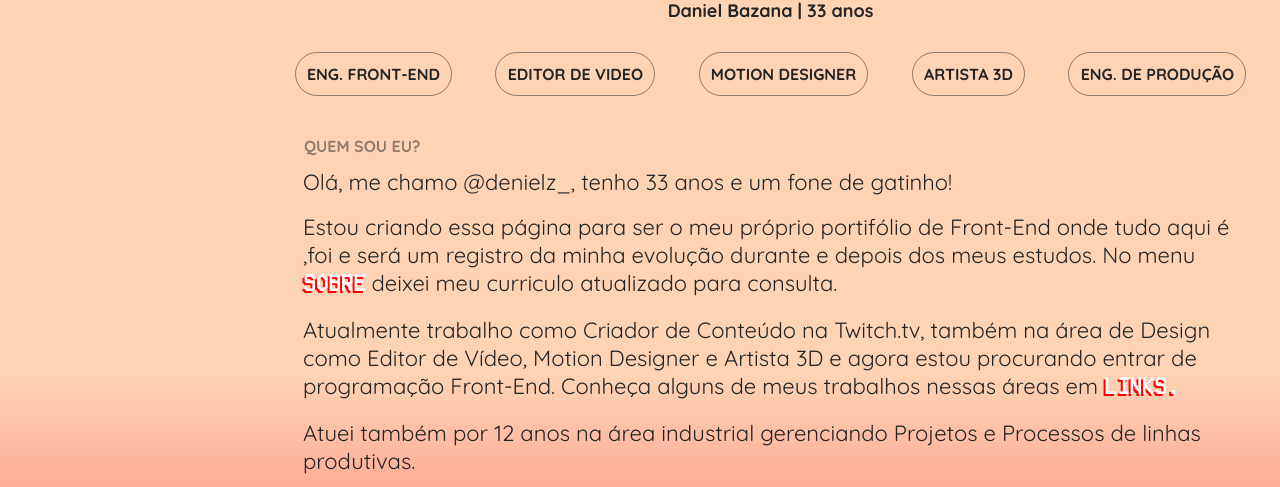
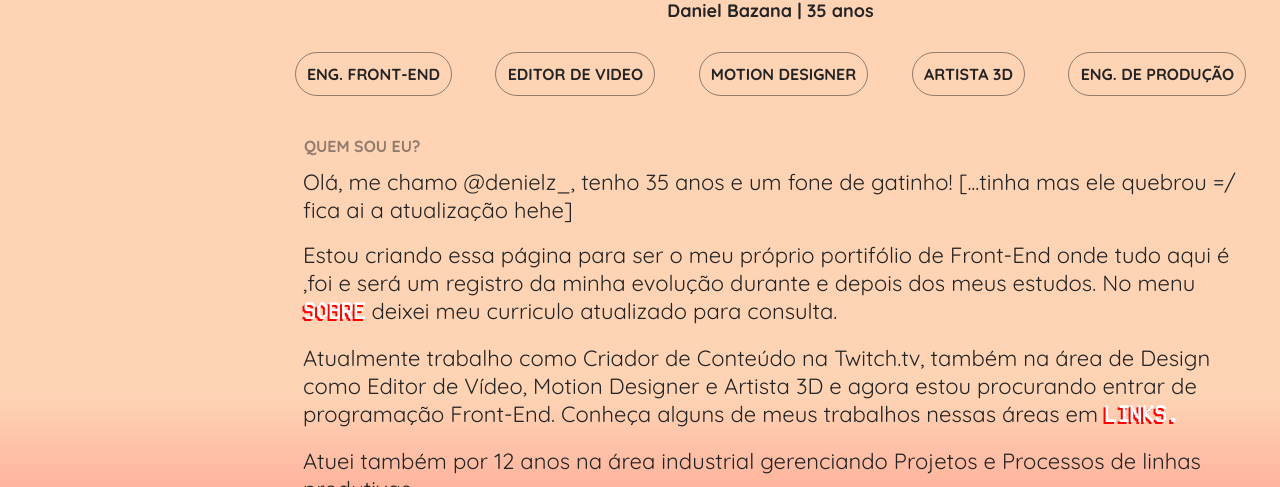
Before and after one commit to denielzbzn/denielzbzn.github.io, a plain HTML site: page index.html in a window 1280 px wide. Shown: the part 613-1100 px from the top of the page. Drawn offline with Linux system fonts and the light colour scheme.

Commit message:
atualização do menu home

```diff
--- a/index.html
+++ b/index.html
@@ -35,7 +35,7 @@
 					</div>
 					<div class="name">
 					<h2>@denielz_</h2>
-					<h3>Daniel Bazana | 33 anos</h3>
+					<h3>Daniel Bazana | 35 anos</h3>
 					</div>
 
 					<div class="tag tagx">
@@ -49,7 +49,7 @@
 					<div class="text-01">
 						<h4>Quem sou eu?</h4>
 
-						<p>Olá, me chamo @denielz_, tenho 33 anos e um fone de gatinho!</p>
+						<p>Olá, me chamo @denielz_, tenho 35 anos e um fone de gatinho! [...tinha mas ele quebrou =/ fica ai a atualização hehe]</p>
 
 						<p>Estou criando essa página para ser o meu próprio portifólio de Front-End onde tudo aqui é ,foi e será um registro da minha evolução durante e depois dos meus estudos. No menu <a href="01-curriculo.html"><b class="enfase">SOBRE</b></a> deixei meu curriculo atualizado para consulta.</p>
 
```
Also changed, not shown: 01-curriculo.html (+1 -1 lines), 02-links.html (+1 -1 lines), 03-cafezinho.html (+1 -1 lines).
